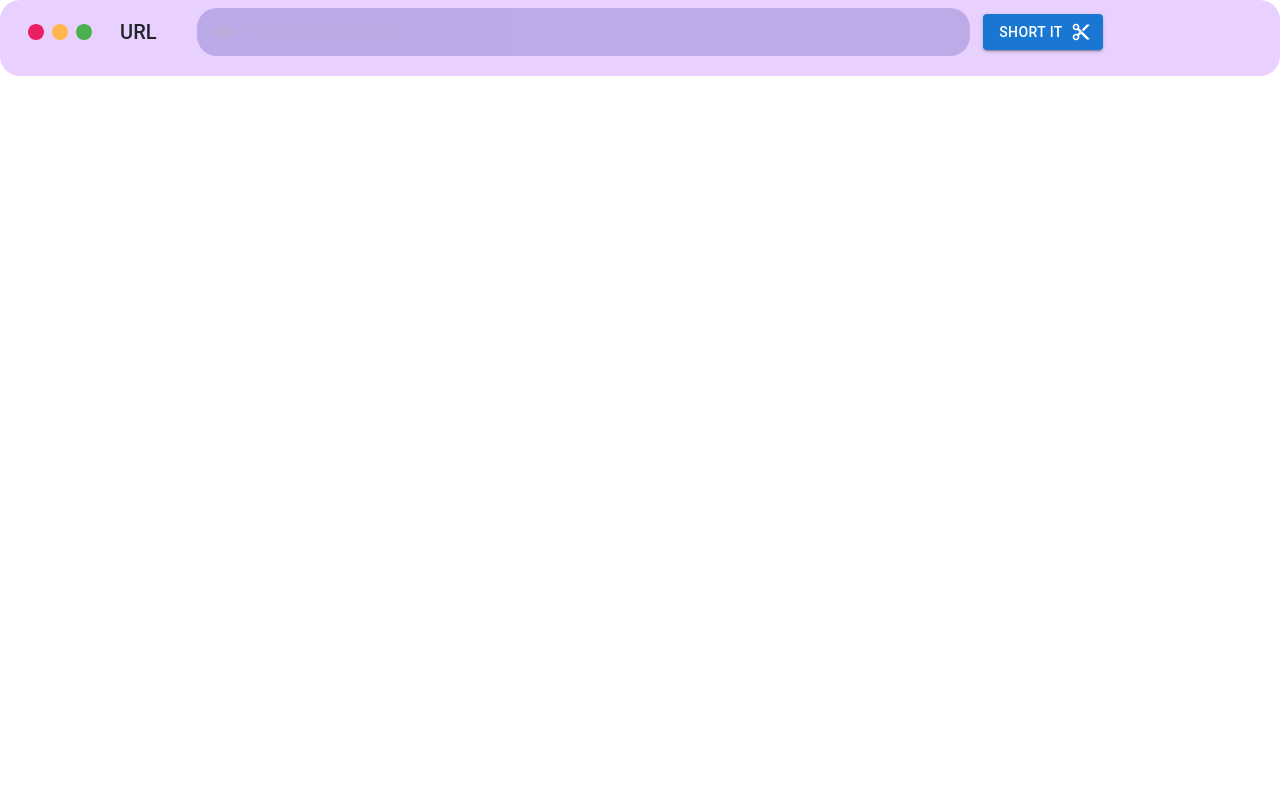
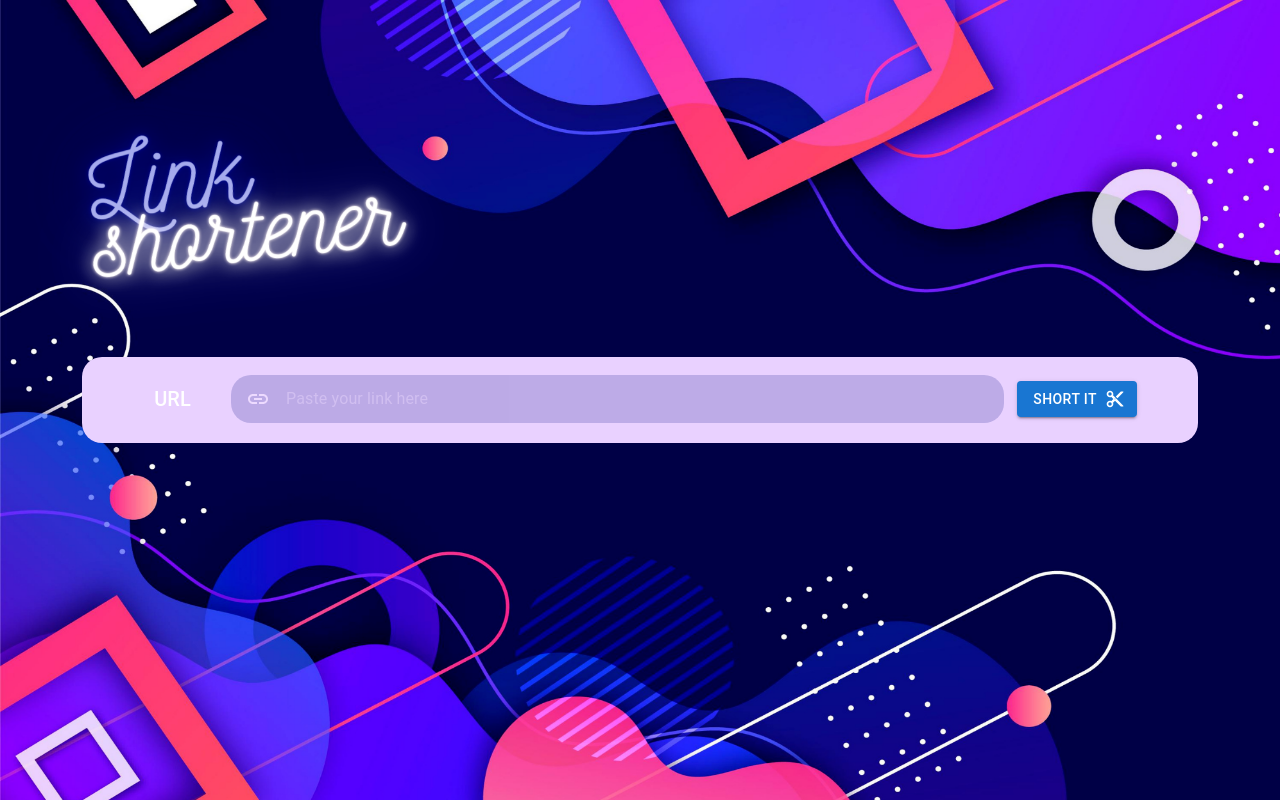
Before and after one commit to ThuryaNasser/Link-shortener-website, a React (Create React App) app: page / in a window 1280 px wide. Built offline with nearby package versions, Linux system fonts and the light colour scheme.

Commit message:
remove unused code

```diff
--- a/package.json
+++ b/package.json
@@ -14,6 +14,7 @@
     "@testing-library/user-event": "^12.8.3",
     "bootstrap": "^5.1.3",
     "react": "^17.0.2",
+    "react-copy-to-clipboard": "^5.0.4",
     "react-dom": "^17.0.2",
     "react-scripts": "4.0.3",
     "styled-components": "^5.3.3",
--- a/public/index.html
+++ b/public/index.html
@@ -9,7 +9,6 @@
       name="description"
       content="Web site created using create-react-app"
     />
-    <link rel="apple-touch-icon" href="%PUBLIC_URL%/logo192.png" />
     <!--
       manifest.json provides metadata used when your web app is installed on a
       user's mobile device or desktop. See https://developers.google.com/web/fundamentals/web-app-manifest/
--- a/src/components/MainBar.js
+++ b/src/components/MainBar.js
@@ -23,10 +23,10 @@ const [shortUrl, setShortUrl] = useState('');
   }
 
   return (
-    <Box sx="box-style">
+    <Box className="box-style">
       <div className="main-bar-style">
         <Toolbar>
-          <Icons />
+          {window.innerWidth > 1390 ? <Icons />:''}
           <Typography
             variant="h6"
             noWrap
--- a/src/css/App.css
+++ b/src/css/App.css
@@ -1,20 +1,6 @@
 .App {
   text-align: center;
-}
-
-.App-logo {
-  height: 40vmin;
-  pointer-events: none;
-}
-
-@media (prefers-reduced-motion: no-preference) {
-  .App-logo {
-    animation: App-logo-spin infinite 10s linear;
-  }
-}
-
-.App-header {
-  background-image: url(../images/background.jpg);
+  background-image: url(../images/LinkShortener.png);
   background-size: 100% 100%;
   min-height: 100vh;
   display: flex;
@@ -24,12 +10,3 @@
   font-size: calc(10px + 2vmin);
   color: white;
 }
-
-@keyframes App-logo-spin {
-  from {
-    transform: rotate(0deg);
-  }
-  to {
-    transform: rotate(360deg);
-  }
-}
--- a/src/css/main-bar.css
+++ b/src/css/main-bar.css
@@ -1,9 +1,5 @@
-.box-style {
-  flex-grow: 1;
-  width: 50%;
-}
-
 .main-bar-style {
+  padding: 10px 24px 0 24px;
   background-color: #e9d1ff;
   border-radius: 20px;
 }
```
Also changed, not shown: public/manifest.json, 1 other file (tests, documents, lock files or other folders).
